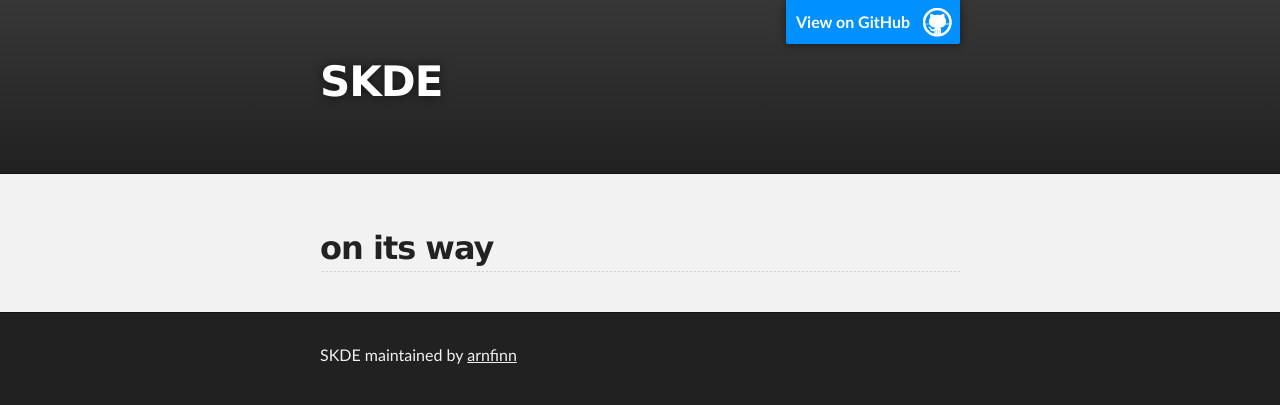
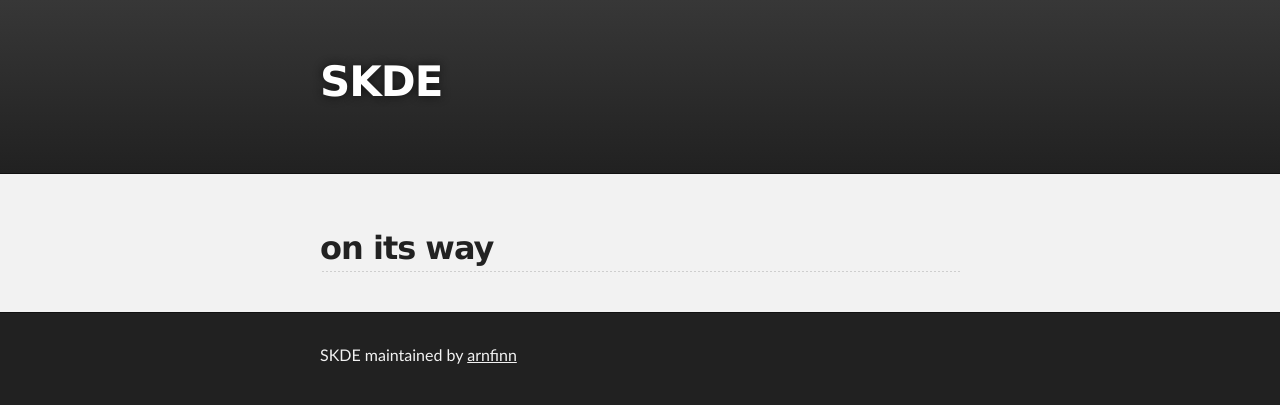
Before and after one commit to robertodr/skde, a plain HTML site: page index.html in a window 1280 px wide. Drawn offline with Linux system fonts and the light colour scheme.

Commit message:
removed some more

```diff
--- a/index.html
+++ b/index.html
@@ -16,7 +16,6 @@
     <!-- HEADER -->
     <div id="header_wrap" class="outer">
         <header class="inner">
-          <a id="forkme_banner" href="https://github.com/arnfinn/skde">View on GitHub</a>
 
           <h1 id="project_title">SKDE</h1>
           <h2 id="project_tagline"></h2>
```
